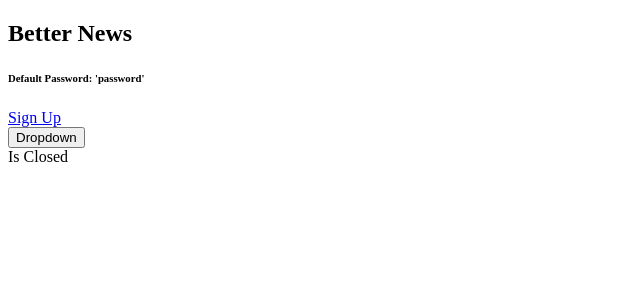
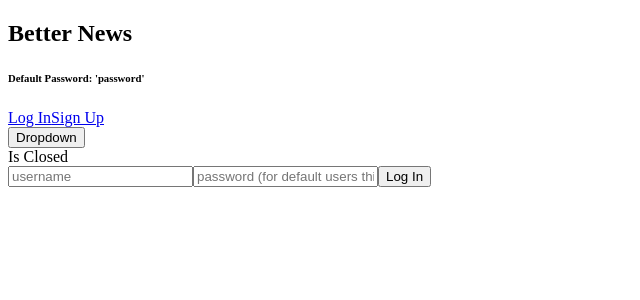
Before and after one commit to apss99/nc-news-FE, a React (Vite) app in the folder nc-news-FE/: page /login in a window 1280 px wide. Shown: the top 300 px of the page, without its empty margins (0-640 px from the left). Built offline with nearby package versions, Linux system fonts and the light colour scheme.

Commit message:
allow users to log in

```diff
--- a/nc-news-FE/package.json
+++ b/nc-news-FE/package.json
@@ -11,6 +11,7 @@
   },
   "dependencies": {
     "axios": "^1.13.5",
+    "bcrypt": "^6.0.0",
     "react": "^19.2.0",
     "react-dom": "^19.2.0",
     "react-router": "^7.13.1",
--- a/nc-news-FE/src/App.jsx
+++ b/nc-news-FE/src/App.jsx
@@ -10,6 +10,7 @@ import UsersList from "./components/Body/UsersList";
 import SingleArticle from "./components/Body//Articles/SingleArticle";
 import { UserProvider } from "./Contexts/User";
 import SignUpPage from "./components/Body/SignUpPage";
+import LogInPage from "./components/Body/LogInPage";
 
 function App() {
   const [fetchArticlesData, setFetchArticlesData] = useState([]);
@@ -61,6 +62,7 @@ function App() {
             }
           />
           <Route path="sign_up" element={<SignUpPage />} />
+          <Route path="login" element={<LogInPage />} />
         </Routes>
       </>
     </UserProvider>
--- /dev/null
+++ b/nc-news-FE/src/components/Body/LogInPage.jsx
@@ -0,0 +1,47 @@
+import { useContext, useState } from "react";
+import { UserContext } from "../../Contexts/User";
+import axios from "axios";
+
+const LogInPage = () => {
+  const [loggedInUser, setLoggedInUser] = useContext(UserContext);
+  const [loginAttempt, setLoginAttempt] = useState({
+    username: "",
+    password: "",
+  });
+  async function handleSubmit(event) {
+    event.preventDefault();
+    const response = await axios.post(
+      "https://better-news.onrender.com/api/login",
+      {
+        username: loginAttempt.username || "",
+        password: loginAttempt.password || "",
+      },
+    );
+    console.dir(response);
+    setLoggedInUser(response.data);
+    console.log(response.data);
+  }
+  return (
+    <form onSubmit={handleSubmit}>
+      <input
+        placeholder="username"
+        className="login-username-textbox"
+        value={loginAttempt.username}
+        onChange={(event) =>
+          setLoginAttempt({ ...loginAttempt, username: event.target.value })
+        }
+      />
+      <input
+        placeholder="password (for default users this is 'password')"
+        className="login-password-textbox"
+        value={loginAttempt.password}
+        onChange={(event) =>
+          setLoginAttempt({ ...loginAttempt, password: event.target.value })
+        }
+      />
+      <button type="submit">Log In</button>
+    </form>
+  );
+};
+
+export default LogInPage;
--- a/nc-news-FE/src/components/Body/UsersCard.jsx
+++ b/nc-news-FE/src/components/Body/UsersCard.jsx
@@ -4,7 +4,6 @@ function UsersCard({ username, name, avatar_url, password }) {
       <h2>{username}</h2>
       <p>{name}</p>
       <img src={avatar_url}></img>
-      <p>{password}</p>
     </div>
   );
 }
--- a/nc-news-FE/src/components/Header/Header.jsx
+++ b/nc-news-FE/src/components/Header/Header.jsx
@@ -1,4 +1,5 @@
 import Dropdown from "./Dropdown";
+import LoginButton from "./LoginButton";
 import SignUpButton from "./SignUpButton";
 
 function Header(props) {
@@ -9,6 +10,7 @@ function Header(props) {
       {" "}
       <h1> Better News </h1>
       <h6>Default Password: 'password'</h6>
+      <LoginButton />
       <SignUpButton />
       <Dropdown
         fetchArticlesData={fetchArticlesData}
--- /dev/null
+++ b/nc-news-FE/src/components/Header/LoginButton.jsx
@@ -0,0 +1,7 @@
+import { Link } from "react-router";
+
+function LoginButton() {
+  return <Link to="/login">Log In</Link>;
+}
+
+export default LoginButton;
--- a/nc-news-FE/src/components/Header/SignUpButton.jsx
+++ b/nc-news-FE/src/components/Header/SignUpButton.jsx
@@ -1,6 +1,3 @@
-import { UserContext } from "../../Contexts/User";
-import { useContext } from "react";
-
 import { Link } from "react-router";
 
 function SignUpButton() {
```
Also changed, not shown: 1 other file (tests, documents, lock files or other folders).
